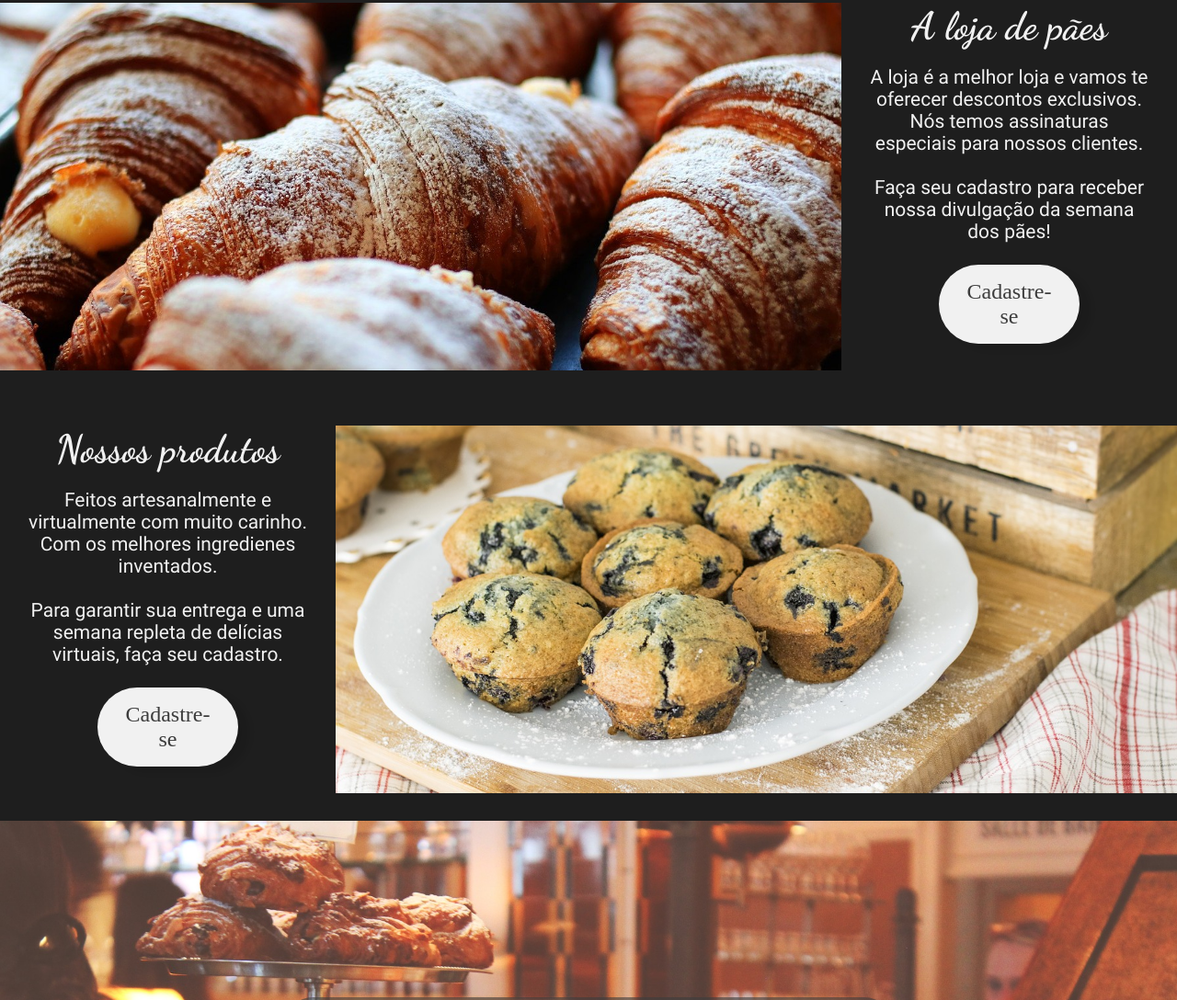
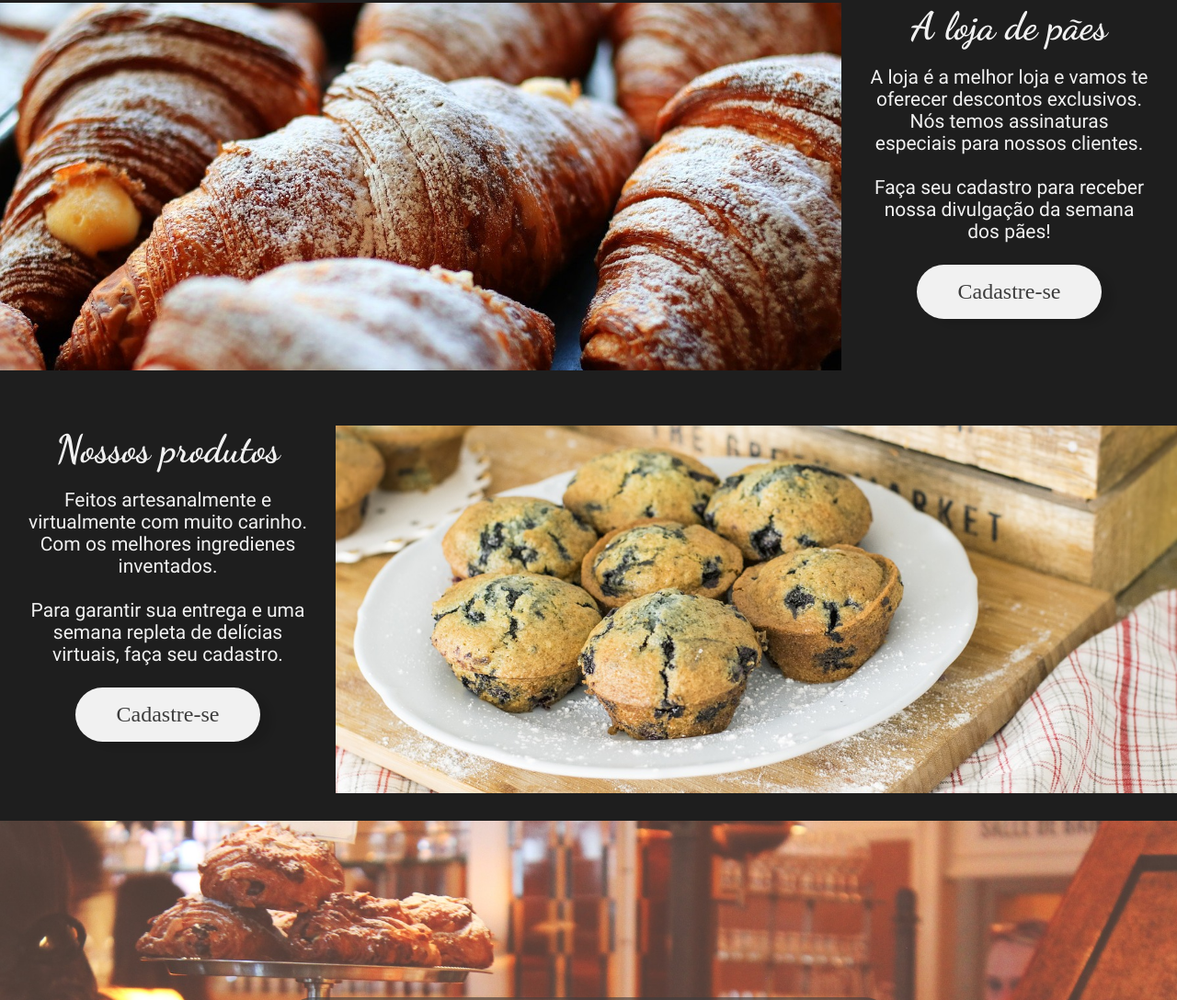
Before and after one commit to ana-nicolay/landing-page, a plain HTML site: page index.html in a window 1280 px wide. Shown: the part 827-1915 px from the top of the page at 92% size. Drawn offline with Linux system fonts and the light colour scheme.

Commit message:
changes at subscribe buttons

```diff
--- a/index.html
+++ b/index.html
@@ -19,14 +19,14 @@
 			<div class="product-text" id="myStoreTextDiv">
 				<h3>A loja de pães</h3>
 				<p>A loja é a melhor loja e vamos te oferecer descontos exclusivos. Nós temos assinaturas especiais para nossos clientes.<br><br> Faça seu cadastro para receber nossa divulgação da semana dos pães!</p>
-				<button class="btn-subscribe" href="">Cadastre-se</button>
+				<a href="#form">Cadastre-se</a>
 			</div>
 		</div>
 		<div class="product-wrap">
 			<div class="product-text" id="myProductTextDiv">
 				<h3>Nossos produtos</h3>
 				<p>Feitos artesanalmente e virtualmente com muito carinho. Com os melhores ingredienes inventados. <br><br>  Para garantir sua entrega e uma semana repleta de delícias virtuais, faça seu cadastro.</p>
-				<button class="btn-subscribe" href="">Cadastre-se</button>
+				<a href="#form">Cadastre-se</a>
 			</div>
 			<div class="image-two" id="myProductDiv">
 			</div>
--- a/style.css
+++ b/style.css
@@ -28,6 +28,29 @@ p{
 	margin-top: 18px;
 }
 
+a:link, a:visited {
+	background-color: #f1f1f1;
+	color: rgb(60, 60, 60);
+	font-family: Bebas Neue;
+	font-size: 24px;
+	padding: 16px 24px;
+	text-align: center;
+	text-decoration: none;
+	display: inline-block;
+	cursor: pointer;
+	border-radius: 120px;
+	box-shadow: 12px 6px 6px rgba(0, 0, 0, 0.1);
+	position:  relative;
+	margin: 24px;
+	width:  50%;
+}
+
+a:hover, a:active {
+  background-color: rgb(60, 60, 60);
+  color: #f1f1f1;
+  border:  2px solid;
+  border-color: #f1f1f1;
+}
 
 .hero-image{
 	background-image: url("img/vitrine-breads.jpg");
@@ -109,7 +132,7 @@ p{
 	padding: 30px;
 }
 
-.btn-subscribe{
+/*.btn-subscribe{
 	font-family: Bebas Neue;
 	font-size: 24px;
 	position:  relative;
@@ -131,6 +154,7 @@ p{
   border:  2px solid;
   border-color: #f1f1f1;
 }
+*/
 
 #myStoreDiv{order: 1;}
 #myStoreTextDiv {order: 2;}
```
